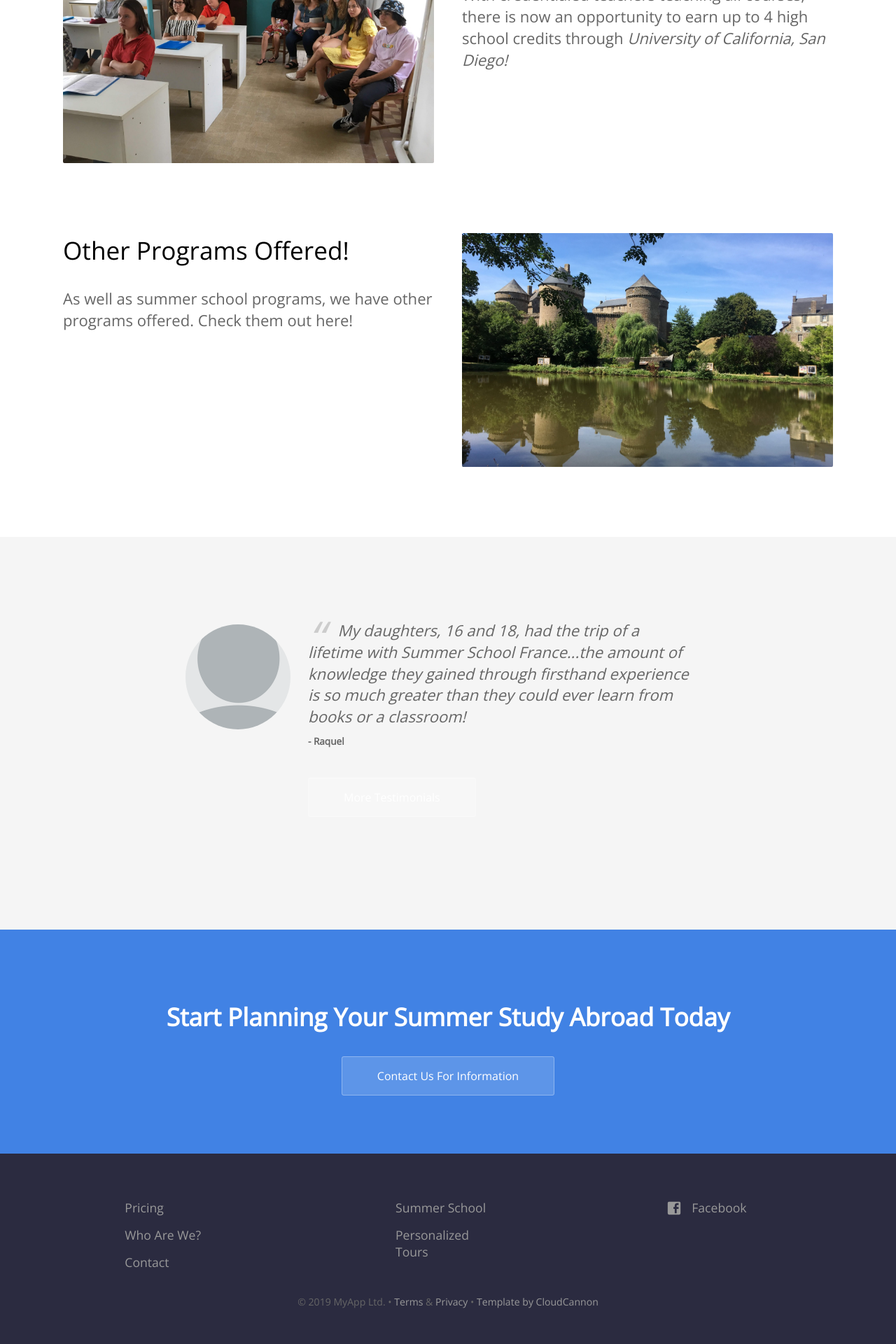
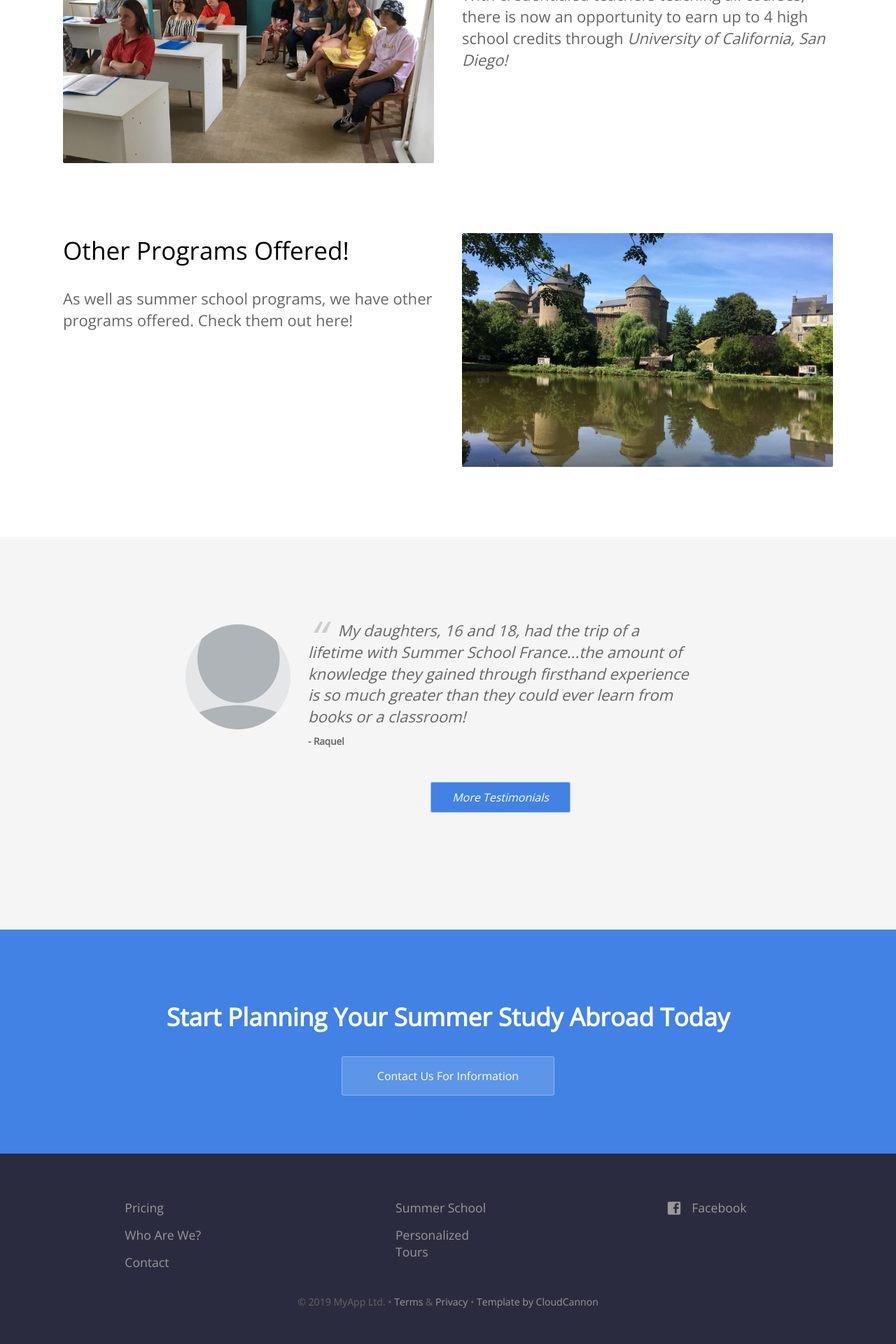
Before and after one commit to baritchie/project1, a Jekyll site: the page built from index.html, in a window 1280 px wide. Shown: the part 1178-3098 px from the top of the page at 70% size. Built offline with Jekyll 4.4.1, drawn with Linux system fonts in a browser that asks for light colours.

Commit message:
Updated 'index.html' via CloudCannon

```diff
--- a/index.html
+++ b/index.html
@@ -64,7 +64,7 @@ description: 4 Week Programs Enrolling Now!
 					<p class="editable author">
 						- Raquel
 					</p>
-					<div style="font-style:normal;" class="cta button alt"><a href="/testimonials/">More Testimonials</a></div>
+					<div class="cta button center-text"><a href="/testimonials/">More Testimonials</a></div>
 				</blockquote>
 			</div>
 		</div>
```
